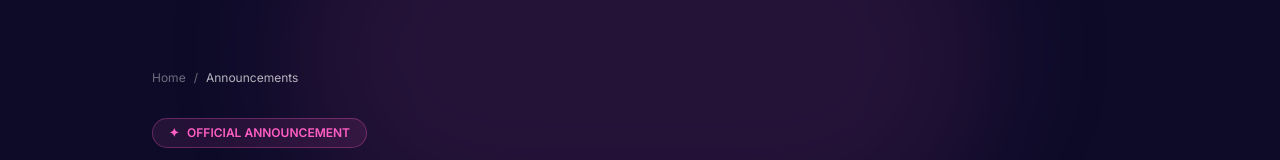
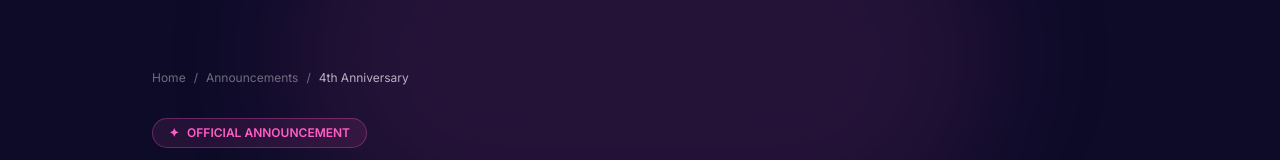
Before and after one commit to Aarupadaiyar/edtech-trafy.ai, a React (Vite) app: page /announcements in a window 1280 px wide. Shown: the part 175-335 px from the top of the page. Built offline with nearby package versions, Linux system fonts and the light colour scheme.

Commit message:
Update AnnouncementAnniversary.tsx

```diff
--- a/src/pages/AnnouncementAnniversary.tsx
+++ b/src/pages/AnnouncementAnniversary.tsx
@@ -41,7 +41,9 @@ export default function AnnouncementAnniversary() {
       <nav className="mb-8 flex items-center gap-2 text-xs text-white/40">
         <Link to="/" className="transition-colors hover:text-white">Home</Link>
         <span>/</span>
-        <span className="text-white/70">Announcements</span>
+        <Link to="/announcements" className="transition-colors hover:text-white">Announcements</Link>
+        <span>/</span>
+        <span className="text-white/70">4th Anniversary</span>
       </nav>
 
       {/* Main Hero Header */}
```
